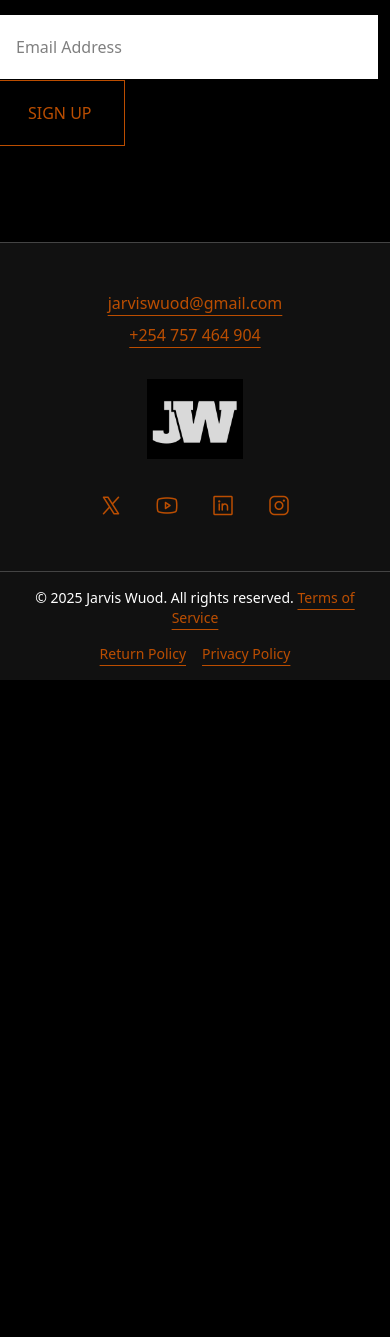
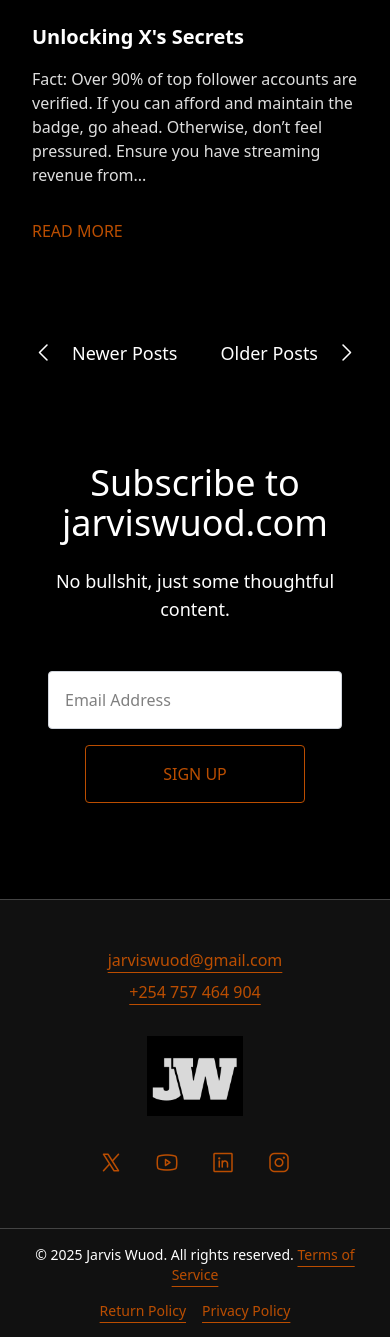
Before and after one commit to jarviswuod/jarvisWuodWebsite, a Django app: page /blogs/ in a window 390 px wide. Shown: the part 4658-5995 px from the top of the page. Before the commit the page ends 5338 px from the top, so only its background shows below. Run offline with Django 5.2, Linux system fonts and the light colour scheme.

Commit message:
Responsivness in Blogs and About pages

```diff
--- a/templates/blogs.html
+++ b/templates/blogs.html
@@ -19,20 +19,24 @@
   </div>
 </section>
 
-<section class="my-12">
+<section class="my-12 px-8">
   <div class="max-w-[1280px] mx-auto">
     <h3
       class="text-center text-base font-bold uppercase text-amber-700 mb-18 max-w-6xl"
     >
       Featured Posts
     </h3>
-    <div class="grid grid-cols-[auto_1fr_auto] items-center gap-8 mb-24">
+    <div
+      class="grid grid-cols-2 lg:grid-cols-[auto_1fr_auto] items-center gap-8 mb-24"
+    >
       <i
-        class="ph ph-caret-left p-3 border-1 border-amber-700 text-3xl rounded-full"
+        class="ph ph-caret-left justify-self-end p-2 sm:p-3 max-lg:row-start-2 border-1 border-amber-700 text-2xl sm:text-3xl rounded-full"
       >
       </i>
 
-      <div class="grid grid-cols-2 items-center gap-12">
+      <div
+        class="max-lg:row-start-1 max-lg:col-start-1 max-lg:col-end-3 grid grid-cols-1 lg:grid-cols-2 items-center gap-12"
+      >
         <a
           class="max-h-120 block overflow-hidden"
           href="https://jarviswuod.substack.com/p/hard-truths-habits-and-hustle"
@@ -50,13 +54,14 @@
           >
             Business
           </h3>
+
           <a
             href="https://jarviswuod.substack.com/p/hard-truths-habits-and-hustle"
-            class="text-3xl text-[#fefefe] font-medium mb-6"
+            class="text-xl sm:text-2xl md:text-3xl lg:text-4xl mb-4 lg:mb-6 text-[#fefefe] font-semibold"
           >
             Hard Truths, Habits, and Hustle
           </a>
-          <p class="text-lg/8 text-[#dedede] mb-8">
+          <p class="text-base sm:text-lg/8 mb-8 text-[#dedede]">
             "WTF, Why is it so hard to start writing again?" I asked myself as I
             began drafting this piece. It’s been almost a month since...
           </p>
@@ -71,16 +76,18 @@
       </div>
 
       <i
-        class="ph ph-caret-right p-3 border-1 border-amber-700 text-3xl rounded-full"
+        class="ph ph-caret-right justify-self-start p-2 sm:p-3 max-lg:row-start-2 border-1 border-amber-700 text-2xl sm:text-3xl rounded-full"
       >
       </i>
     </div>
   </div>
 </section>
 
-<section class="my-12">
+<section class="my-12 px-8">
   <div class="max-w-[1280px] mx-auto">
-    <ul class="mb-8 grid grid-cols-2 gap-12 gap-y-16">
+    <ul
+      class="mb-8 grid grid-cols-1 lg:grid-cols-2 gap-12 gap-y-8 sm:gap-y-12 md:gap-y-16"
+    >
       <li>
         <a
           href="https://jarviswuod.substack.com/p/hard-truths-habits-and-hustle"
@@ -93,10 +100,12 @@
           />
         </a>
 
-        <h3 class="text-3xl text-[#fefefe] font-medium mb-4">
+        <h3
+          class="text-xl sm:text-2xl md:text-3xl lg:text-4xl mb-4 lg:mb-6 text-[#fefefe] font-semibold"
+        >
           Hard Truths, Habits, and Hustle
         </h3>
-        <p class="text-lg/8 text-[#dedede] mb-4">
+        <p class="text-base sm:text-lg/8 mb-8 text-[#dedede]">
           "WTF, Why is it so hard to start writing again?" I asked myself as I
           began drafting this piece. It’s been almost a month since I promised
           myself to start again, yet, despite knowing that, I didn’t write...
@@ -121,10 +130,12 @@
             alt="Video Content is Worth Investing"
           />
         </a>
-        <h3 class="text-3xl text-[#fefefe] font-medium mb-4">
+        <h3
+          class="text-xl sm:text-2xl md:text-3xl lg:text-4xl mb-4 lg:mb-6 text-[#fefefe] font-semibold"
+        >
           The 4-Step Blueprint
         </h3>
-        <p class="text-lg/8 text-[#dedede] mb-4">
+        <p class="text-base sm:text-lg/8 mb-8 text-[#dedede]">
           A few days ago, I decided to get more active on X to grow my presence
           and speed up my brand’s growth. Fast forward 28 days, and my account
           shot up from 81 to 142 followers—that's a 75% increase!
@@ -149,10 +160,12 @@
             alt="Video Content is Worth Investing"
           />
         </a>
-        <h3 class="text-3xl text-[#fefefe] font-medium mb-4">
+        <h3
+          class="text-xl sm:text-2xl md:text-3xl lg:text-4xl mb-4 lg:mb-6 text-[#fefefe] font-semibold"
+        >
           From Struggles to Strength
         </h3>
-        <p class="text-lg/8 text-[#dedede] mb-4">
+        <p class="text-base sm:text-lg/8 mb-8 text-[#dedede]">
           I’ve always wanted to change, but I didn’t know where to start. Then,
           I found guidance from James Clear, Alex Hormozi, and Dan Koe—mentors
           who’ve shaped my journey both online and in my personal life.
@@ -177,10 +190,12 @@
             alt="Video Content is Worth Investing"
           />
         </a>
-        <h3 class="text-3xl text-[#fefefe] font-medium mb-4">
+        <h3
+          class="text-xl sm:text-2xl md:text-3xl lg:text-4xl mb-4 lg:mb-6 text-[#fefefe] font-semibold"
+        >
           Crack the Tech Code
         </h3>
-        <p class="text-lg/8 text-[#dedede] mb-4">
+        <p class="text-base sm:text-lg/8 mb-8 text-[#dedede]">
           2024 is winding down, with just four months left. Did you know this
           time frame is ample to master a tech skill of your choice or level up
           using free resources. As a result you...
@@ -205,10 +220,12 @@
             alt="Video Content is Worth Investing"
           />
         </a>
-        <h3 class="text-3xl text-[#fefefe] font-medium mb-4">
+        <h3
+          class="text-xl sm:text-2xl md:text-3xl lg:text-4xl mb-4 lg:mb-6 text-[#fefefe] font-semibold"
+        >
           From Zero to Hero in 3 Years
         </h3>
-        <p class="text-lg/8 text-[#dedede] mb-4">
+        <p class="text-base sm:text-lg/8 mb-8 text-[#dedede]">
           Everyone has an dream at some point in their life especially during
           early stages. Some stick to their dream, few make it happen coz let’s
           face it dreams are just dreams until you act on them.
@@ -233,10 +250,12 @@
             alt="Video Content is Worth Investing"
           />
         </a>
-        <h3 class="text-3xl text-[#fefefe] font-medium mb-4">
+        <h3
+          class="text-xl sm:text-2xl md:text-3xl lg:text-4xl mb-4 lg:mb-6 text-[#fefefe] font-semibold"
+        >
           Unlocking X's Secrets
         </h3>
-        <p class="text-lg/8 text-[#dedede] mb-4">
+        <p class="text-base sm:text-lg/8 mb-8 text-[#dedede]">
           Fact: Over 90% of top follower accounts are verified. If you can
           afford and maintain the badge, go ahead. Otherwise, don’t feel
           pressured. Ensure you have streaming revenue from...
@@ -265,25 +284,29 @@
     <form
       action=""
       method="post"
-      class="flex justify-center items-center flex-col mb-24"
+      class="flex justify-center items-center flex-col mb-24 px-4"
     >
-      <h3 class="text-5xl text-[#fefefe] font-medium mb-6">
+      <h1
+        class="text-center text-4xl sm:text-5xl lg:text-6xl font-medium mb-6 md:mb-8 max-w-4xl"
+      >
         Subscribe to jarviswuod.com
-      </h3>
-      <p class="text-lg/8 text-[#dedede] mb-10">
+      </h1>
+      <p class="text-lg sm:text-xl mb-12 text-center max-w-xl">
         No bullshit, just some thoughtful content.
       </p>
 
-      <div class="flex-items-center justify-center">
+      <div
+        class="flex flex-col sm:flex-row items-center justify-center w-full max-w-xl gap-4"
+      >
         <input
           type="email"
           name="email"
           id="email"
           placeholder="Email Address"
-          class="bg-white text-black text-base w-[24rem] p-5 border-1 mr-4"
+          class="bg-white text-black text-base w-full sm:w-2/3 p-4 border border-gray-300 rounded"
         />
         <button
-          class="uppercase text-amber-700 border-1 border-amber-700 px-8 p-5"
+          class="uppercase text-amber-700 border border-amber-700 w-3/4 sm:w-1/3 p-4 rounded"
           type="submit"
         >
           sign up
--- a/templates/home.html
+++ b/templates/home.html
@@ -527,7 +527,7 @@ you will fall in love with{% endblock title_content %}
           <option value="mentorship">The Mentorship Program</option>
           <option value="software">I need a software</option>
           <option value="cvreview">I need Resume review</option>
-          <option value="cvreview">Other reasons</option>
+          <option value="other">Other reasons</option>
         </select>
 
         <button
```
Also changed, not shown: templates/about.html (+43 -19 lines).
